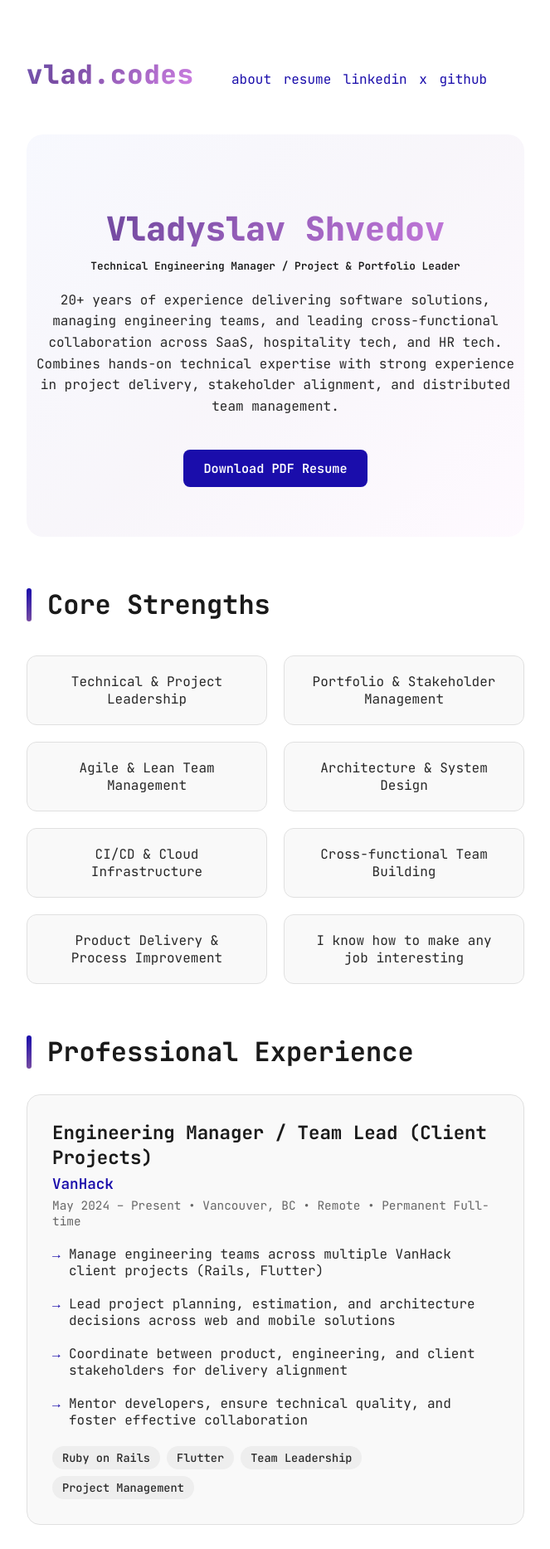
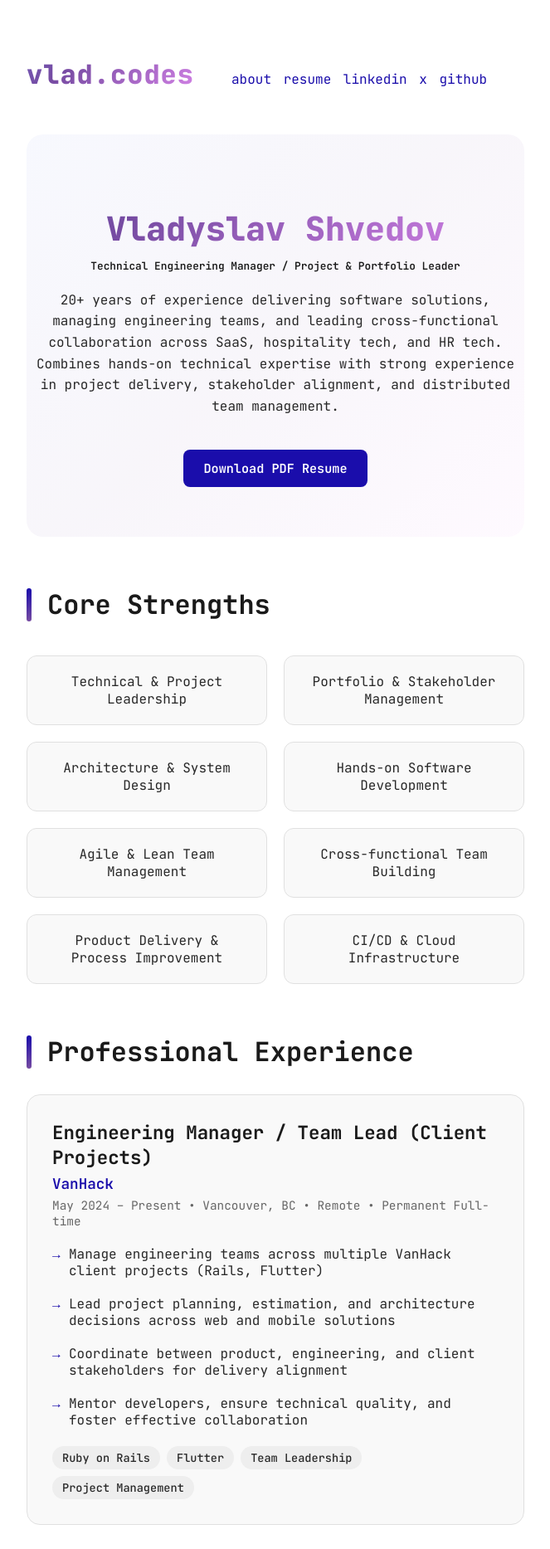
Before and after one commit to vshvedov/vladcodes, a Jekyll site: the page built from resume.html, in a window 1280 px wide. Shown: the top 1867 px of the page at 83% size, without its empty margins (308-971 px from the left). Built offline with Jekyll 4.4.1, drawn with Linux system fonts in a browser that asks for light colours.

Commit message:
Update resume styling and content by enforcing color consistency for the download button and modifying strengths section for better alignment with skills.

```diff
--- a/resume.html
+++ b/resume.html
@@ -61,7 +61,7 @@ title: Resume - Vladyslav Shvedov
   margin-top: 20px;
   padding: 12px 24px;
   background: var(--link-color);
-  color: white;
+  color: white !important;
   text-decoration: none;
   border-radius: 8px;
   font-weight: 600;
@@ -69,9 +69,12 @@ title: Resume - Vladyslav Shvedov
   transition: opacity 0.3s ease;
 }
 
-.download-pdf:hover {
+.download-pdf:hover,
+.download-pdf:visited,
+.download-pdf:active {
   opacity: 0.8;
-  color: white;
+  color: white !important;
+  text-decoration: none;
 }
 
 /* Core Strengths Section */
@@ -485,12 +488,12 @@ html {
   <div class="strengths-grid">
     <div class="strength-card">Technical & Project Leadership</div>
     <div class="strength-card">Portfolio & Stakeholder Management</div>
+    <div class="strength-card">Architecture & System Design</div>
+    <div class="strength-card">Hands-on Software Development</div>
     <div class="strength-card">Agile & Lean Team Management</div>
-    <div class="strength-card">Architecture & System Design</div>
-    <div class="strength-card">CI/CD & Cloud Infrastructure</div>
     <div class="strength-card">Cross-functional Team Building</div>
     <div class="strength-card">Product Delivery & Process Improvement</div>
-    <div class="strength-card">I know how to make any job interesting</div>
+    <div class="strength-card">CI/CD & Cloud Infrastructure</div>
   </div>
 
   <!-- Professional Experience -->
```
Also changed, not shown: 1 other file.
